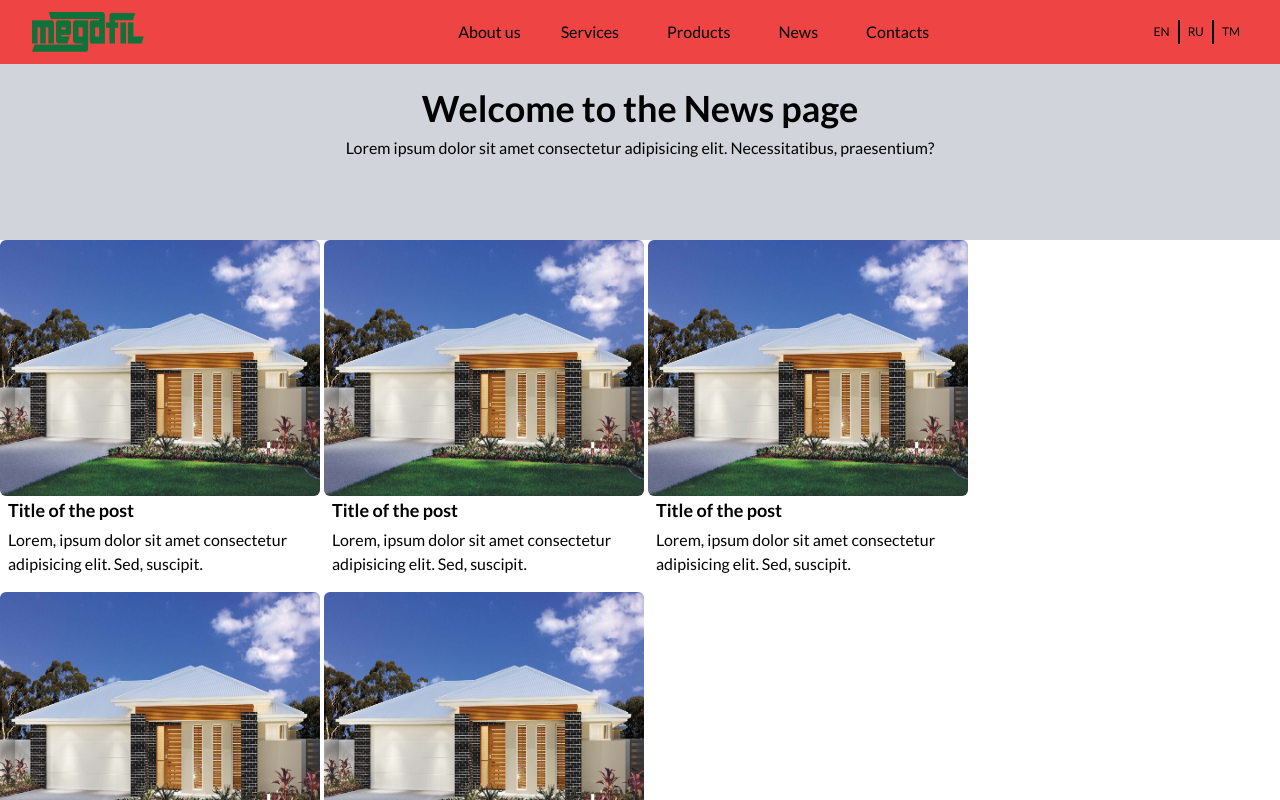
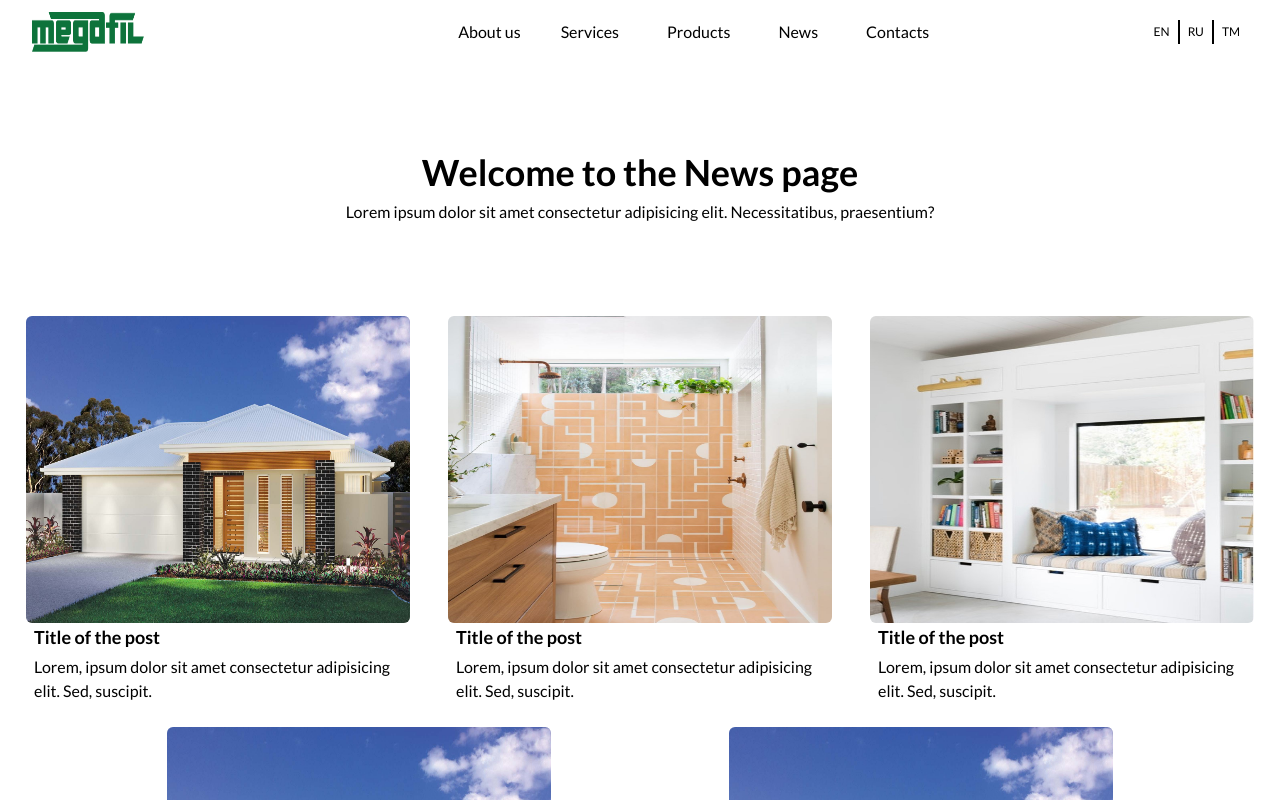
Before and after one commit to myradov/megafil, a Next.js app in the folder megafil/: page /news in a window 1280 px wide. Shown: the top 800 px of the page. Built offline with nearby package versions, Linux system fonts and the light colour scheme; a web font is replaced by a local one.

Commit message:
News page

```diff
--- a/megafil/components/Nav.js
+++ b/megafil/components/Nav.js
@@ -27,7 +27,7 @@ const Nav = () => {
     return (
         <>
             <nav className="fixed z-20 w-full h-16  text-black font-main">
-                <div id="menu" className={`relative w-full h-full px-8 flex justify-between items-center bg-blue-500 md:bg-red-500 lg:${menuBg}`}>
+                <div id="menu" className={`relative w-full h-full px-8 flex justify-between items-center ${menuBg} md:${menuBg} lg:${menuBg}`}>
                     <div id="logo" className="relative block w-14 h-10 md:w-28 md:h-10">
                         <Link href="/">
                             <a className="block w-full h-full">
--- a/megafil/pages/news.js
+++ b/megafil/pages/news.js
@@ -3,18 +3,20 @@ import Link from 'next/link'
 import Image from 'next/image'
 
 import postImg from '../public/app.jpeg'
+import postImg2 from '../public/main.jpg'
+import postImg3 from '../public/main2.jpg'
 
 const News = () => {
     return (
         <>
-             <section className="relative block w-full h-auto" id="news">
-                 <header className="bg-gray-300 w-full h-60 relative flex flex-col justify-center items-center">
+             <section className="relative block w-full h-auto py-16" id="news">
+                 <header className="w-full h-60 relative flex flex-col justify-center items-center">
                      <h1 className="text-4xl font-bold my-2">Welcome to the News page</h1>
                      <p>Lorem ipsum dolor sit amet consectetur adipisicing elit. Necessitatibus, praesentium?</p>
                  </header>
-                <main className="relative w-full h-1/2 flex justify-center items-center">
-                    <ul className="relative w-full h-auto flex items-center justify-start max-w-screen-xl flex-wrap  ">
-                    <li className="block w-80 h-auto bg-white mr-1 mb-4">
+                <main className="relative w-full h-auto flex justify-center items-center">
+                    <ul className="relative w-full h-auto flex items-center justify-evenly flex-wrap max-w-screen-xl mx-auto">
+                        <li className="block w-1/3 h-auto bg-white m-3 max-w-sm">
                             <Link href="#">
                                 <a className="flex flex-col justify-center items-start">
                                     <div className="block relative w-full h-auto rounded-md">
@@ -27,7 +29,33 @@ const News = () => {
                                 </a>
                             </Link>
                         </li>
-                        <li className="block w-80 h-auto bg-white mr-1 mb-4">
+                        <li className="block w-1/3 h-auto bg-white m-3 max-w-sm">
+                            <Link href="#">
+                                <a className="flex flex-col justify-center items-start">
+                                    <div className="block relative w-full h-auto rounded-md">
+                                        <Image src={postImg2} width={400} height={320} layout="responsive" className="rounded-md"/>
+                                    </div>
+                                    <div className="relative flex flex-col justify-center items-start px-2">
+                                        <h2 className="text-lg font-bold mb-1">Title of the post</h2>
+                                        <p>Lorem, ipsum dolor sit amet consectetur adipisicing elit. Sed, suscipit.</p>
+                                    </div>
+                                </a>
+                            </Link>
+                        </li>
+                        <li className="block w-1/3 h-auto bg-white m-3 max-w-sm">
+                            <Link href="#">
+                                <a className="flex flex-col justify-center items-start">
+                                    <div className="block relative w-full h-auto rounded-md">
+                                        <Image src={postImg3} width={400} height={320} layout="responsive" className="rounded-md"/>
+                                    </div>
+                                    <div className="relative flex flex-col justify-center items-start px-2">
+                                        <h2 className="text-lg font-bold mb-1">Title of the post</h2>
+                                        <p>Lorem, ipsum dolor sit amet consectetur adipisicing elit. Sed, suscipit.</p>
+                                    </div>
+                                </a>
+                            </Link>
+                        </li>
+                        <li className="block w-1/3 h-auto bg-white m-3 max-w-sm">
                             <Link href="#">
                                 <a className="flex flex-col justify-center items-start">
                                     <div className="block relative w-full h-auto rounded-md">
@@ -40,33 +68,7 @@ const News = () => {
                                 </a>
                             </Link>
                         </li>
-                        <li className="block w-80 h-auto bg-white mr-1 mb-4">
-                            <Link href="#">
-                                <a className="flex flex-col justify-center items-start">
-                                    <div className="block relative w-full h-auto rounded-md">
-                                        <Image src={postImg} width={400} height={320} layout="responsive" className="rounded-md"/>
-                                    </div>
-                                    <div className="relative flex flex-col justify-center items-start px-2">
-                                        <h2 className="text-lg font-bold mb-1">Title of the post</h2>
-                                        <p>Lorem, ipsum dolor sit amet consectetur adipisicing elit. Sed, suscipit.</p>
-                                    </div>
-                                </a>
-                            </Link>
-                        </li>
-                        <li className="block w-80 h-auto bg-white mr-1 mb-4">
-                            <Link href="#">
-                                <a className="flex flex-col justify-center items-start">
-                                    <div className="block relative w-full h-auto rounded-md">
-                                        <Image src={postImg} width={400} height={320} layout="responsive" className="rounded-md"/>
-                                    </div>
-                                    <div className="relative flex flex-col justify-center items-start px-2">
-                                        <h2 className="text-lg font-bold mb-1">Title of the post</h2>
-                                        <p>Lorem, ipsum dolor sit amet consectetur adipisicing elit. Sed, suscipit.</p>
-                                    </div>
-                                </a>
-                            </Link>
-                        </li>
-                        <li className="block w-80 h-auto bg-white mr-1 mb-4">
+                        <li className="block w-1/3 h-auto bg-white m-3 max-w-sm">
                             <Link href="#">
                                 <a className="flex flex-col justify-center items-start">
                                     <div className="block relative w-full h-auto rounded-md">
```
